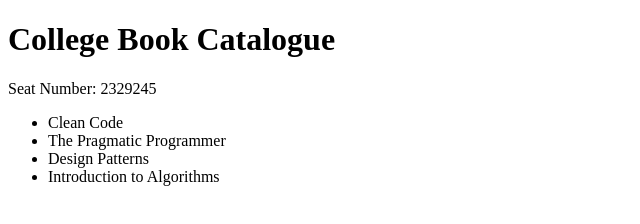
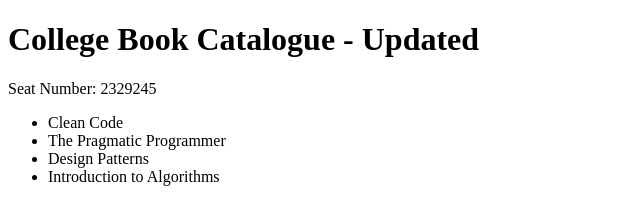
Before and after one commit to Sakeena402/devops-c-2329245, a plain HTML site: page site/index.html in a window 1280 px wide. Shown: the whole page, without its empty margins (0-640 px from the left). Drawn offline with Linux system fonts and the light colour scheme.

Commit message:
Update catalogue heading to College Book Catalogue - Updated

```diff
--- a/site/index.html
+++ b/site/index.html
@@ -5,7 +5,7 @@
     <title>College Book Catalogue</title>
 </head>
 <body>
-    <h1>College Book Catalogue</h1>
+    <h1>College Book Catalogue - Updated</h1>
     <p>Seat Number: 2329245</p>
     <ul>
         <li>Clean Code</li>
```
